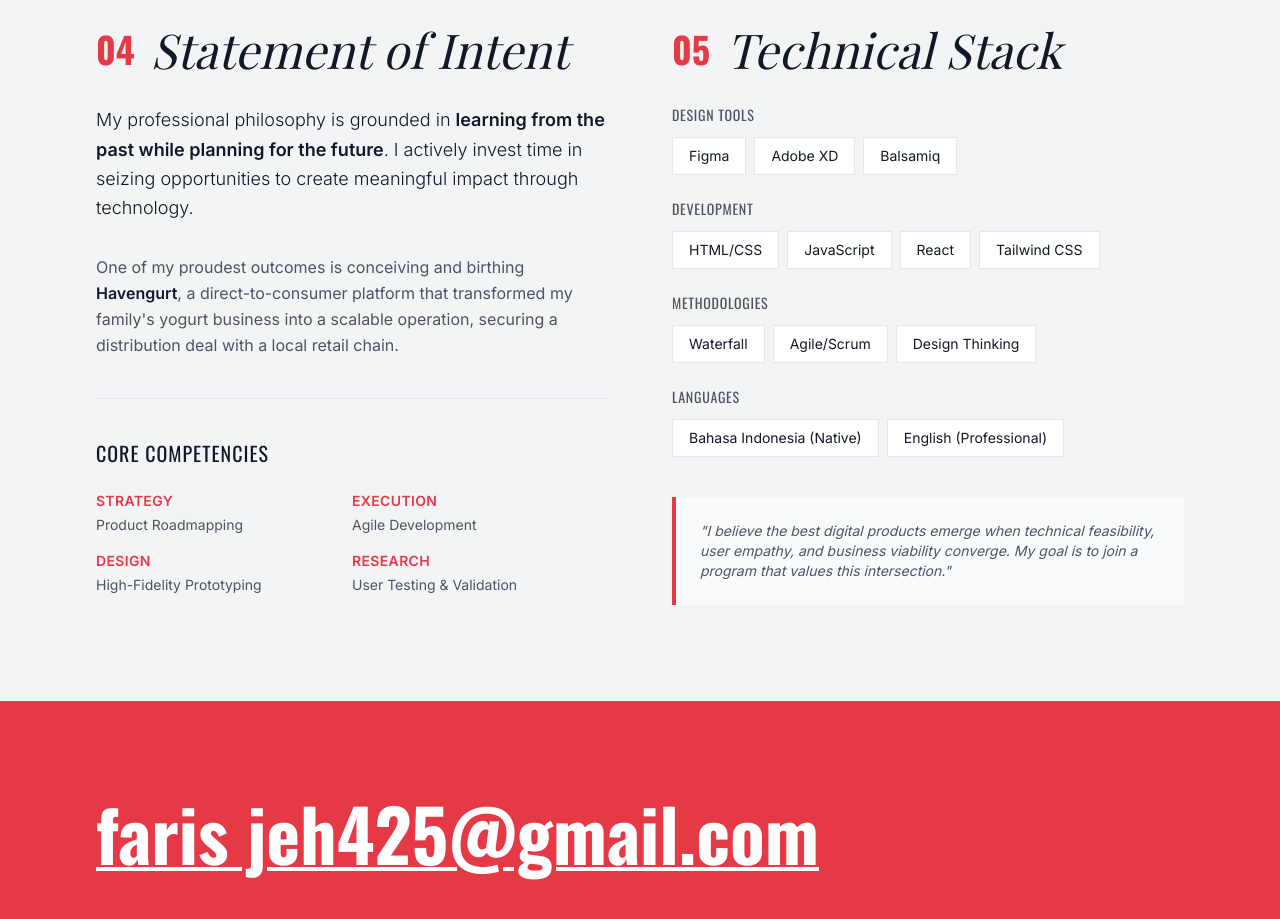
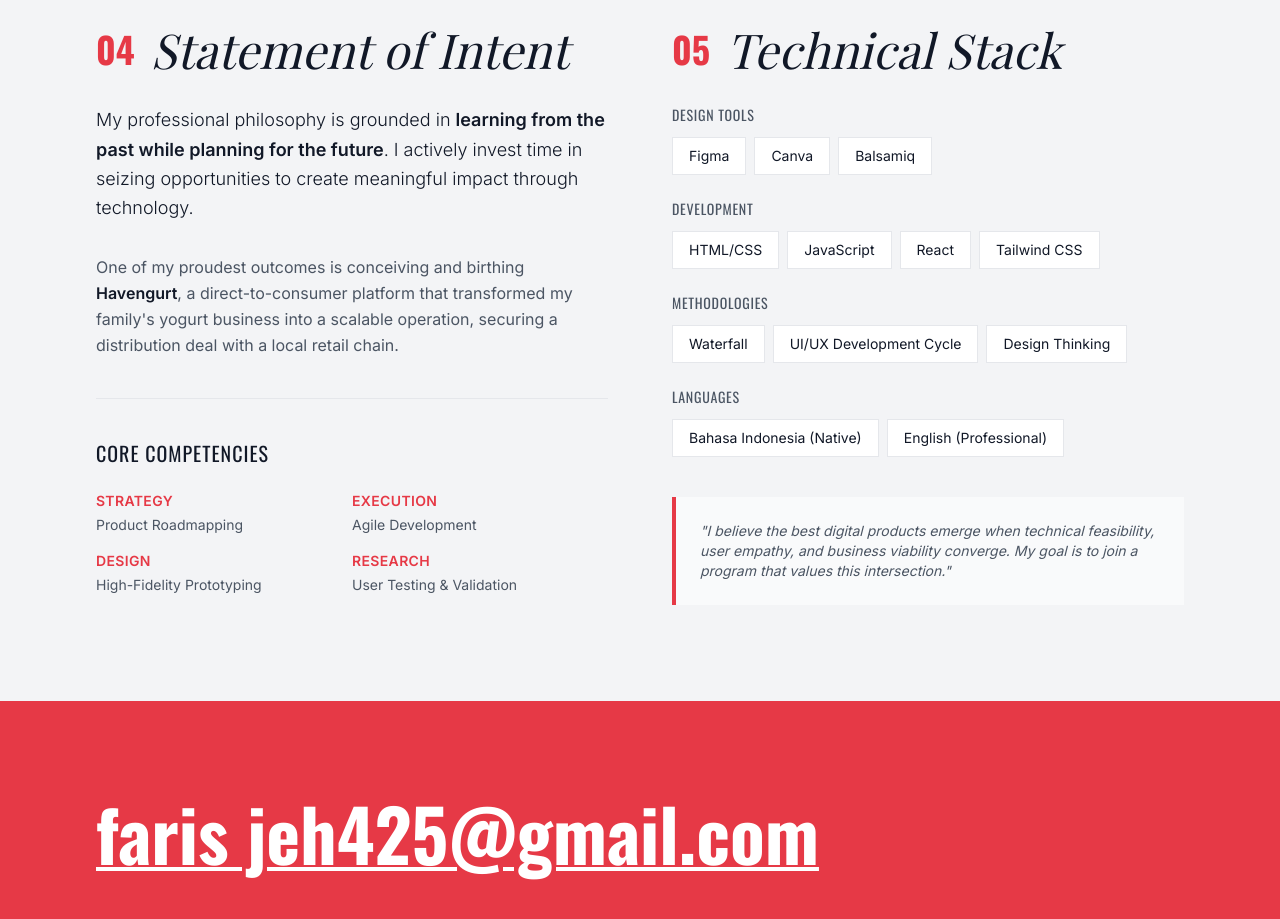
Before and after one commit to avexrage/portfolio, a React (Vite) app: page / in a window 1280 px wide. Shown: the part 8320-9239 px from the top of the page. Built offline with nearby package versions, Linux system fonts and the light colour scheme; a web font is replaced by a local one.

Commit message:
Update About section: Replace Adobe XD with Canva and Agile/Scrum with UI/UX Development Cycle

```diff
--- a/src/components/About.jsx
+++ b/src/components/About.jsx
@@ -54,7 +54,7 @@ function About() {
                             <h4 className="font-display uppercase text-sm tracking-wider mb-3 text-text-secondary">Design Tools</h4>
                             <div className="flex flex-wrap gap-2">
                                 <span className="px-4 py-2 bg-bg-primary border border-border-color text-text-primary text-sm">Figma</span>
-                                <span className="px-4 py-2 bg-bg-primary border border-border-color text-text-primary text-sm">Adobe XD</span>
+                                <span className="px-4 py-2 bg-bg-primary border border-border-color text-text-primary text-sm">Canva</span>
                                 <span className="px-4 py-2 bg-bg-primary border border-border-color text-text-primary text-sm">Balsamiq</span>
                             </div>
                         </div>
@@ -73,7 +73,7 @@ function About() {
                             <h4 className="font-display uppercase text-sm tracking-wider mb-3 text-text-secondary">Methodologies</h4>
                             <div className="flex flex-wrap gap-2">
                                 <span className="px-4 py-2 bg-bg-primary border border-border-color text-text-primary text-sm">Waterfall</span>
-                                <span className="px-4 py-2 bg-bg-primary border border-border-color text-text-primary text-sm">Agile/Scrum</span>
+                                <span className="px-4 py-2 bg-bg-primary border border-border-color text-text-primary text-sm">UI/UX Development Cycle</span>
                                 <span className="px-4 py-2 bg-bg-primary border border-border-color text-text-primary text-sm">Design Thinking</span>
                             </div>
                         </div>
```
